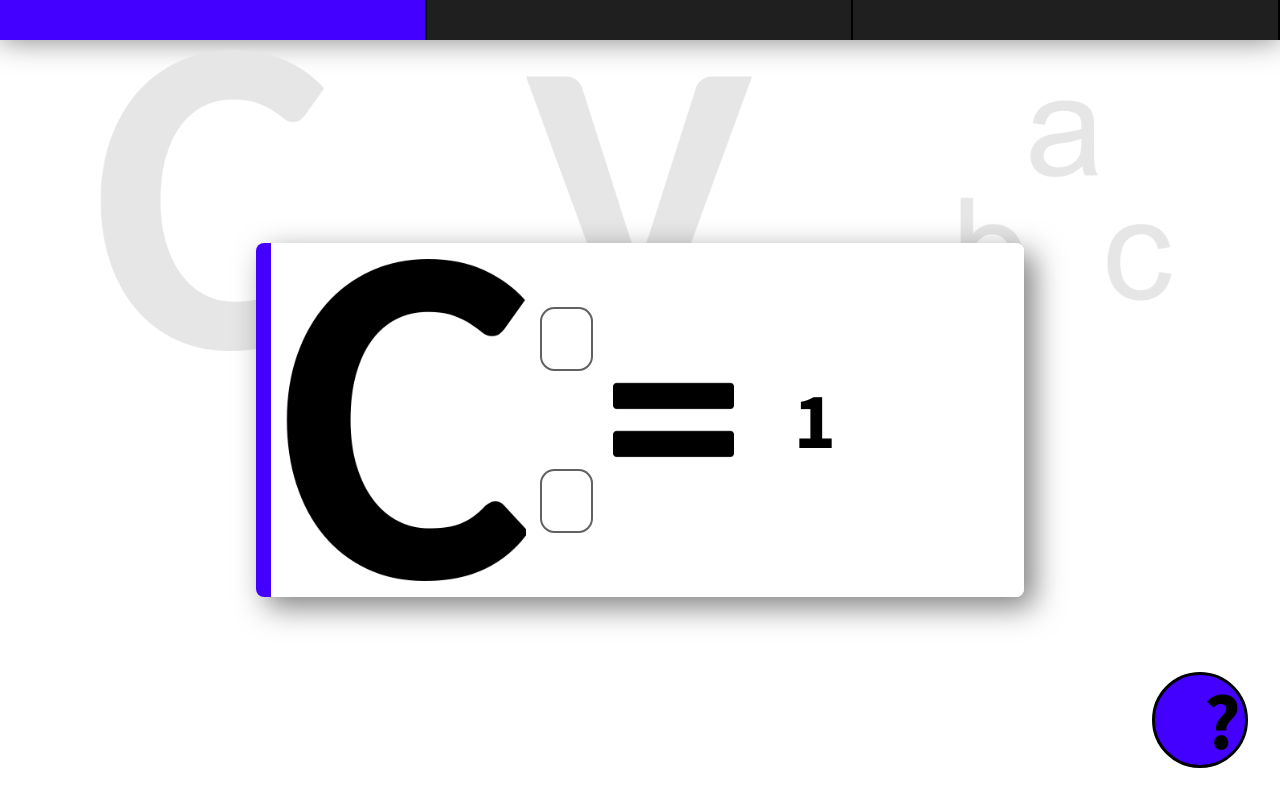
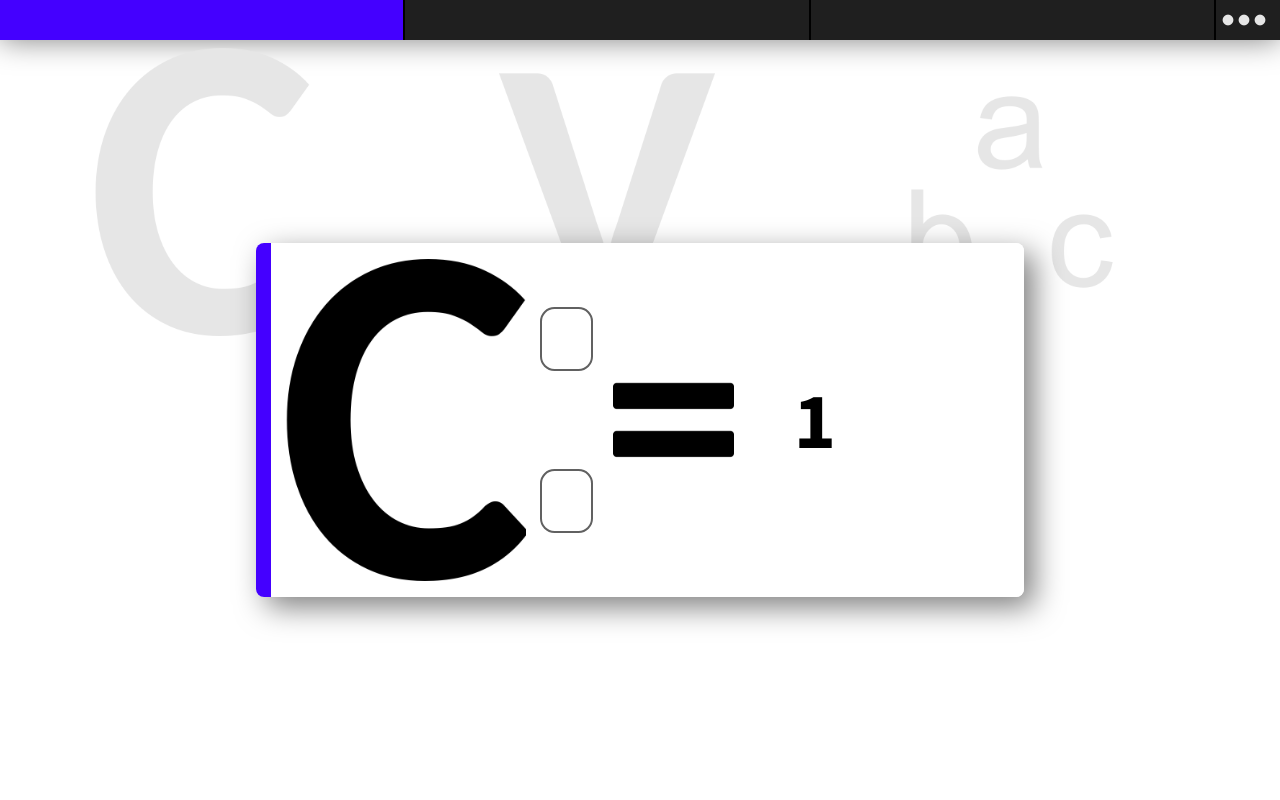
Before and after one commit to Rezzubs/Calculatos_Maximus, a React (Create React App) app: page / in a window 1280 px wide. Built offline with nearby package versions, Linux system fonts and the light colour scheme.

Commit message:
fixed up help button

```diff
--- a/public/index.html
+++ b/public/index.html
@@ -25,6 +25,8 @@
     -->
     <title>Calculatos Maximus</title>
     <link href="https://fonts.googleapis.com/css?family=Source+Sans+Pro:400,700&display=swap" rel="stylesheet">
+    <link href="https://fonts.googleapis.com/icon?family=Material+Icons"
+      rel="stylesheet">
   </head>
   <body>
     <noscript>You need to enable JavaScript to run this app.</noscript>
--- a/src/components/App/App.css
+++ b/src/components/App/App.css
@@ -26,12 +26,13 @@ body {
 .navbar {
   background-color: rgb(31, 31, 31);
   display: flex;
-  justify-content: flex-start;
   box-shadow: 0px 0px 30px 0px rgba(0,0,0,0.5);
   z-index: 2;
+  justify-content: space-between;
 }
 
 .navContainer {
+  justify-self: flex-start;
   min-width: 4%;
   display: grid;
   justify-content: center;
@@ -39,12 +40,19 @@ body {
   border-right: 2px solid rgb(0, 0, 0);
 }
 
+.linkContainer {
+  height: 100%;
+  width: auto;
+  display: flex;
+}
+
 .navImg {
   box-sizing: content-box;
   /* height: 3em; */
   max-height: 75%;
   padding: 0em 1.5em;
-  filter: invert(90%)
+  filter: invert(90%);
+  cursor: pointer;
 }
 
 .navContainer:hover {
@@ -75,3 +83,26 @@ input {
   border-radius: 0.3em;
   margin: 1em 0;
 }
+
+.settings {
+  border-radius: 2em;
+  display: flex;
+  height: 3.5em;
+  width: 3.5em;
+  justify-content: center;
+  align-items: center;
+  align-self: center;
+  justify-self: flex-end;
+  user-select: none;
+  margin-right: 0.5em;
+}
+
+.settings:hover {
+  background-color: rgb(53, 53, 53);
+  cursor: pointer;
+}
+
+#settings {
+  filter: invert(90%);
+  font-size: 4em;
+}
--- a/src/components/App/App.js
+++ b/src/components/App/App.js
@@ -1,5 +1,6 @@
 import React from 'react';
 import './App.css';
+import Guide from '../Guide/Guide'
 
 //component
 import Combination from '../Combination/Combination';
@@ -16,12 +17,15 @@ class App extends React.Component {
   constructor(props) {
     super(props);
     this.state = {
-      currentDisplay: '1'
+      currentDisplay: 1,
+      displayHelp: 0
     };
 
     this.changeToC = this.changeToC.bind(this);
     this.changeToV = this.changeToV.bind(this);
     this.changeToPy = this.changeToPy.bind(this);
+    this.helpSwitch = this.helpSwitch.bind(this);
+    this.closeHelp = this.closeHelp.bind(this);
   }
 
   changeToC() {
@@ -44,12 +48,30 @@ class App extends React.Component {
 
   displayElement() {
     if (this.state.currentDisplay == 1) {
-      return <Combination currentDisplay={this.state.currentDisplay}/>
+      return <Combination />
     } else if (this.state.currentDisplay == 2) {
-      return <Variation currentDisplay={this.state.currentDisplay}/>
+      return <Variation />
     } else if (this.state.currentDisplay == 3) {
-      return <Py currentDisplay={this.state.currentDisplay}/>
+      return <Py />
     }
+  }
+
+  helpSwitch() {
+    if (!this.state.displayHelp) {
+        this.setState({
+            displayHelp: 1
+        })
+    } else {
+        this.setState({
+            displayHelp: 0
+        })
+    }
+}
+
+  closeHelp() {
+    this.setState({
+      displayHelp: 0
+    })
   }
 
 
@@ -57,6 +79,7 @@ class App extends React.Component {
     return (
       <div className="App">
         <div className="navbar">
+          <div className="linkContainer" onClick={this.closeHelp}>
             <div onClick={this.changeToC} id="1" className="navContainer">
               <img className="navImg" src={C}></img>
             </div>
@@ -67,7 +90,12 @@ class App extends React.Component {
               <img className="navImg" src={PyImg}></img>
             </div>
           </div>
+          <div className="settings" onClick={this.helpSwitch}>
+            <i className="material-icons" id="settings">more_horiz</i>
+          </div>
+        </div>
         {this.displayElement()}
+        <Guide currentDisplay={this.state.currentDisplay} displayHelp={this.state.displayHelp}/>
       </div>
     )
   }
--- a/src/components/Combination/Combination.js
+++ b/src/components/Combination/Combination.js
@@ -67,7 +67,6 @@ class Combination extends React.Component {
                         <h1>{this.calculate()}</h1>
                     </div>
                 </div>
-                <Guide currentDisplay={this.props.currentDisplay}/>
             </div>
         )
     }
--- a/src/components/Guide/Guide.css
+++ b/src/components/Guide/Guide.css
@@ -7,31 +7,6 @@
     display: grid;
 }
 
-.guideButton {
-    position: absolute;
-    background-color: rgb(68, 0, 255);
-    height: 6em;
-    width: 6em;
-    border-radius: 3em;
-    border: .2em solid black;
-
-    display: flex;
-    justify-content: center;
-
-    bottom: 2em;
-    right: 2em;
-}
-
-.guideButton:hover {
-    background-color: rgb(92, 32, 255);
-    color: white;
-}
-
-.guideButton:active {
-    background-color:rgb(56, 0, 211);
-    border: .25em solid black;
-}
-
 h1 {
     user-select: none;
 }
--- a/src/components/Guide/Guide.js
+++ b/src/components/Guide/Guide.js
@@ -7,48 +7,30 @@ import CHelp from './HelpBox/CHelp'
 class Guide extends React.Component {
     constructor(props) {
         super(props);
-        this.state = {
-            displayHelp: 0
-        }
-
-        this.displayHelp = this.displayHelp.bind(this)
     }
 
     helpBox() {
-        if (this.props.currentDisplay == 1 && this.state.displayHelp){
+        if (this.props.currentDisplay == 1 && this.props.displayHelp === 1){
             return (
                 <CHelp />
             )
-        }else if (this.props.currentDisplay == 2 && this.state.displayHelp) {
+        }else if (this.props.currentDisplay == 2 && this.props.displayHelp === 1) {
             return (
                 <VHelp />
             )
-        } else if (this.props.currentDisplay == 3 && this.state.displayHelp) {
+        } else if (this.props.currentDisplay == 3 && this.props.displayHelp === 1) {
             return (
                 <PyHelp />
             )
         }
     }
 
-    displayHelp() {
-        if (!this.state.displayHelp) {
-            this.setState({
-                displayHelp: 1
-            })
-        } else {
-            this.setState({
-                displayHelp: 0
-            })
-        }
-    }
+
 
 
     render() {
         return (
             <div className='Guide'>
-                <div onClick={this.displayHelp} className='guideButton'>
-                    <h1 className="QM">?</h1>
-                </div>
                 {this.helpBox()}
             </div>
         )
--- a/src/components/Pyhtagoras/Py.js
+++ b/src/components/Pyhtagoras/Py.js
@@ -162,8 +162,6 @@ class Py extends React.Component {
                     <h2>R</h2>
                 </div>
                 {this.roundInput()}
-
-                <Guide currentDisplay={this.props.currentDisplay}/>
             </div>
         )
     }
--- a/src/components/Variation/Variation.js
+++ b/src/components/Variation/Variation.js
@@ -71,7 +71,6 @@ class Variation extends React.Component {
                         <h1>{this.calculate()}</h1>
                     </div>
                 </div>
-                <Guide currentDisplay={this.props.currentDisplay}/>
             </div>
         )
     }
```
Lines whose indentation alone changed are shown as unchanged.
